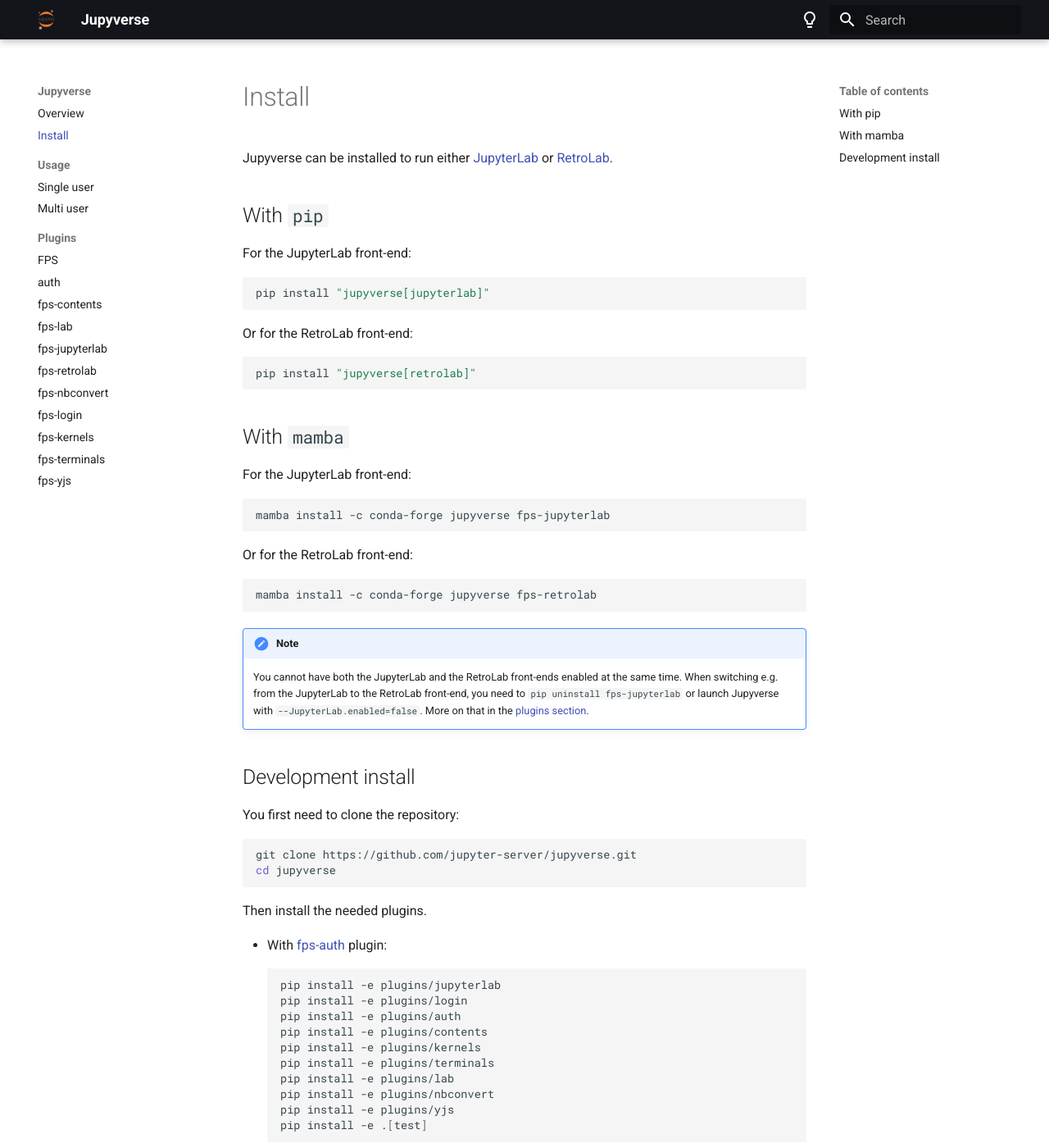
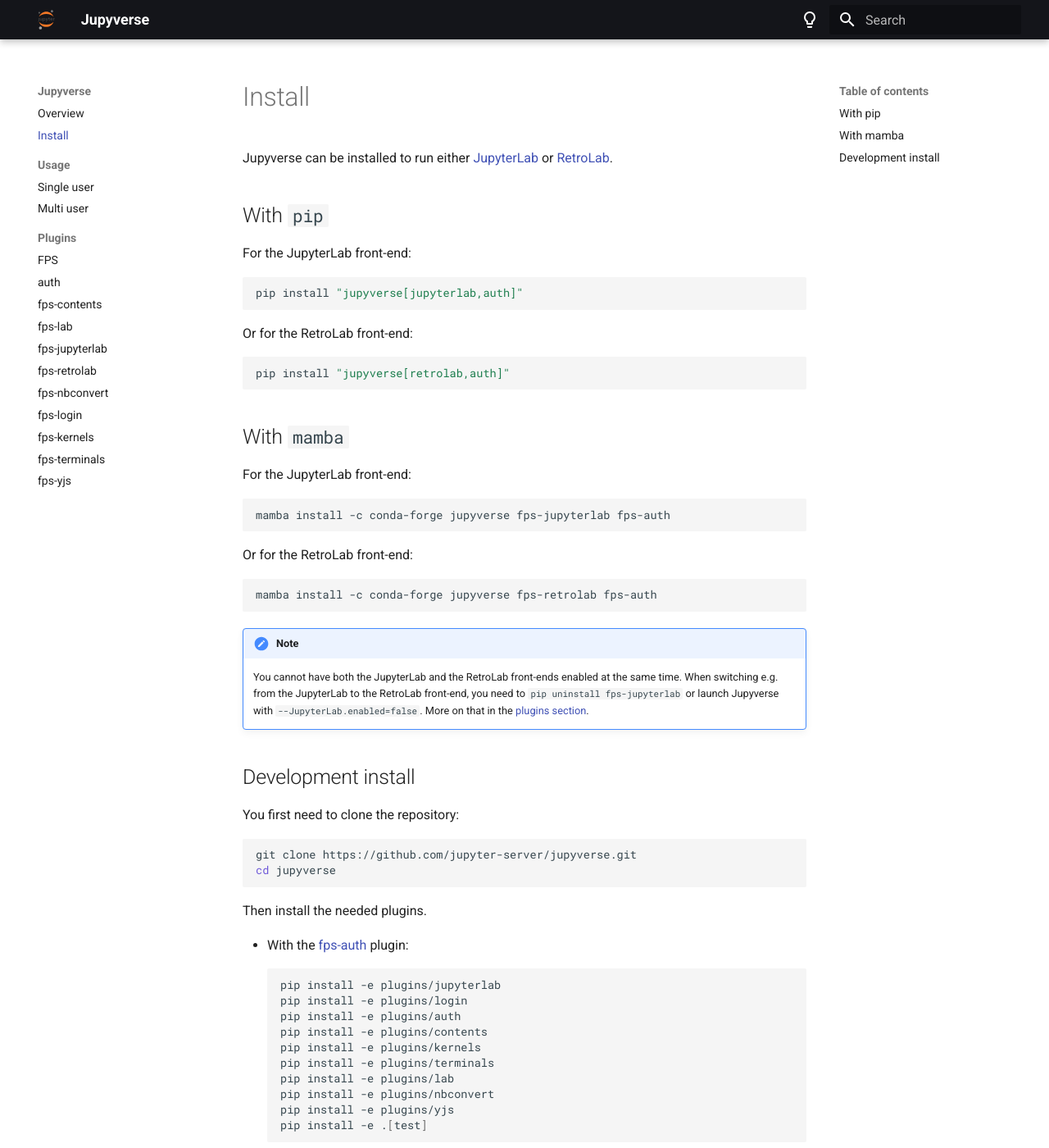
Before and after one commit to jupyter-server/jupyverse, an MkDocs documentation site: the page built from docs/install.md, in a window 1280 px wide and 1400 px high. Shown: the whole window at 82% size. Built offline with MkDocs 1.6.1 and Material for MkDocs 9.7.7, drawn with Linux system fonts in a browser that asks for light colours.

Commit message:
Make fps-auth and fps-auth-fief optional

````diff
--- a/docs/install.md
+++ b/docs/install.md
@@ -4,22 +4,22 @@
 
 For the JupyterLab front-end:
 ```bash
-pip install "jupyverse[jupyterlab]"
+pip install "jupyverse[jupyterlab,auth]"
 ```
 Or for the RetroLab front-end:
 ```bash
-pip install "jupyverse[retrolab]"
+pip install "jupyverse[retrolab,auth]"
 ```
 
 ## With `mamba`
 
 For the JupyterLab front-end:
 ```bash
-mamba install -c conda-forge jupyverse fps-jupyterlab
+mamba install -c conda-forge jupyverse fps-jupyterlab fps-auth
 ```
 Or for the RetroLab front-end:
 ```bash
-mamba install -c conda-forge jupyverse fps-retrolab
+mamba install -c conda-forge jupyverse fps-retrolab fps-auth
 ```
 
 !!! note
@@ -38,7 +38,7 @@
 
 Then install the needed plugins.
 
-- With [fps-auth](../plugins/auth/#fps-auth) plugin:
+- With the [fps-auth](../plugins/auth/#fps-auth) plugin:
 ```bash
 pip install -e plugins/jupyterlab
 pip install -e plugins/login
@@ -51,7 +51,7 @@
 pip install -e plugins/yjs
 pip install -e .[test]
 ```
-- With [fps-auth-fief](../plugins/auth/#fps-auth-fief) plugin:
+- With the [fps-auth-fief](../plugins/auth/#fps-auth-fief) plugin:
 ```bash
 pip install -e plugins/jupyterlab
 pip install -e plugins/auth_fief
````
Also changed, not shown: README.md (+1 -85 lines), jupyverse/__init__.py (+8 -4 lines), setup.cfg (+6 -2 lines), 10 other files.
